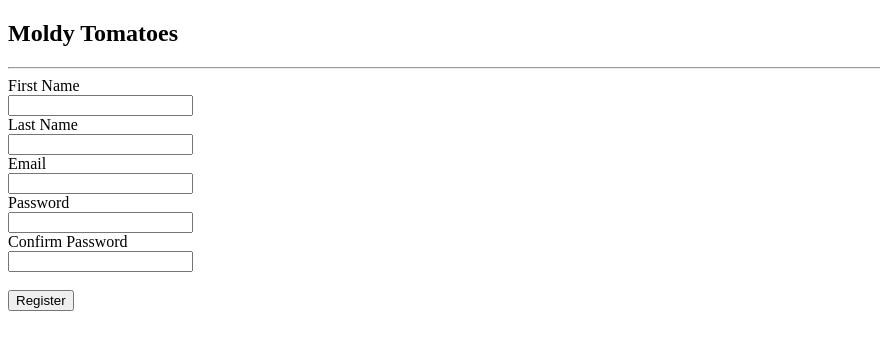
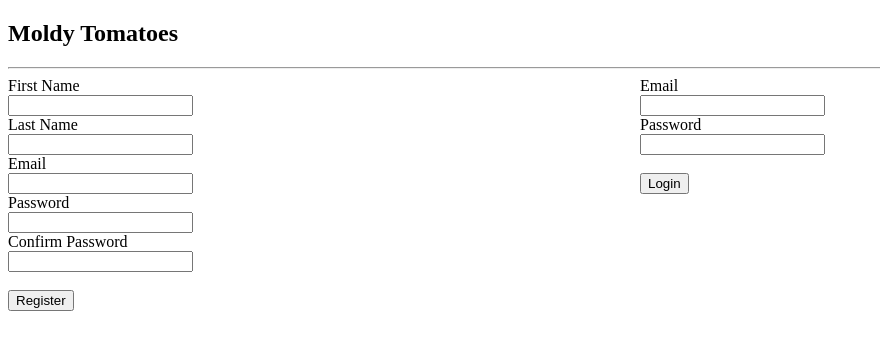
Before and after one commit to ricardovasquezpe/codingDojoTest, a React app in the folder frontend/: page / in a window 1280 px wide. Shown: the top 350 px of the page, without its empty margins (0-880 px from the left). Built offline with nearby package versions, Linux system fonts and the light colour scheme.

Commit message:
navigation history

```diff
--- a/frontend/src/App.tsx
+++ b/frontend/src/App.tsx
@@ -2,13 +2,14 @@ import React from 'react'
 import LoginPage from './core/login'
 import { MoviesPage } from './core/movies'
 import { ReviewsPage } from './core/reviews'
-import { BrowserRouter as Router, Switch, Route } from 'react-router-dom';
+import { Router, Switch, Route } from 'react-router-dom';
 import { Component } from 'react';
+import history from './utils/history';
 
 class App extends Component {
   render() {
       return (
-        <Router>
+        <Router history={history}>
         <div>
           <h2>Moldy Tomatoes</h2>
           <hr />
--- a/frontend/src/config/index.tsx
+++ b/frontend/src/config/index.tsx
@@ -1,5 +1,5 @@
 class Configuration {
-    BASE_URL = "http://localhost:4000";
+    BASE_URL = "http://3.16.226.102:4000";
     LOGIN = "/auth/login";
     REGISTER = "/auth/register";
 }
--- a/frontend/src/core/login/index.tsx
+++ b/frontend/src/core/login/index.tsx
@@ -1,8 +1,9 @@
 import React, { Component } from 'react'
 import './style.css'
-import { useHistory } from 'react-router-dom';
 import AuthService from '../../services/authService';
 import Validators from '../../utils/validators';
+import './style.css';
+import history from '../../utils/history';
 
 class LoginPage extends React.Component {
     authService: AuthService;
@@ -23,6 +24,8 @@ class LoginPage extends React.Component {
             email: "",
             password: "",
             confirmPassword: "",
+            emailLogin : "",
+            passwordLogin: ""
         };
     }
 
@@ -37,7 +40,7 @@ class LoginPage extends React.Component {
 
     render(){
         return (
-            <div>
+            <div className={"container"}>
                 <div>
                     <label>First Name</label>
                     <br/>
@@ -63,14 +66,46 @@ class LoginPage extends React.Component {
                     <br/>
                     <button type="button" onClick={() => this.register()}>Register</button>
                 </div>
+                <div>
+                <label>Email</label>
+                    <br/>
+                    <input type="email" name="emailLogin" onChange={this.handleInputChange} value={this.state.emailLogin}></input>
+                    <br/>
+                    <label>Password</label>
+                    <br/>
+                    <input type="password" name="passwordLogin" onChange={this.handleInputChange} value={this.state.passwordLogin}></input>
+                    <br/>
+                    <br/>
+                    <button type="button" onClick={() => this.login()}>Login</button>
+                </div>
             </div>
         )
     }
 
     login(){
-        this.authService.login("rica3r5g5d41o@test.com", "ricardo").then(response => {
-            console.log(response);
-        });
+        if(!this.validateLogin()){
+            alert("Please verify all input data in the login form");
+            return;
+        }
+
+        this.authService.login(this.state.emailLogin, this.state.passwordLogin).then(response => {
+            history.push('/movies');
+        }).catch(error => {
+            console.log(error);
+            alert("User Not Found");
+        });;
+    }
+
+    validateLogin():boolean{
+        if(this.state.emailLogin.length == 0 || this.state.passwordLogin.length == 0){
+            return false;
+        }
+
+        if(!this.validators.validateEmail(this.state.emailLogin)){
+            return false;
+        }
+
+        return true;
     }
 
     register(){
@@ -81,7 +116,9 @@ class LoginPage extends React.Component {
 
         this.authService.register(this.state.firstName, this.state.lastName, this.state.email, this.state.password).then(response => {
             console.log(response);
-        });
+        }).catch(error => {
+            alert("Not able to register the user");
+        });;;
     }
 
     validateRegister():boolean{
--- a/frontend/src/core/login/style.css
+++ b/frontend/src/core/login/style.css
@@ -0,0 +1,7 @@
+.container {
+    display: table;
+    width: 100%;
+}
+.container div {
+    display: table-cell;
+}
--- a/frontend/src/services/authService.tsx
+++ b/frontend/src/services/authService.tsx
@@ -20,13 +20,10 @@ class AuthService {
                 this.handleResponseError(response);
             }
             return response.json();
-        })
-        .catch(error => {
-            this.handleError(error);
         });
     }
 
-    async register(firstname:string, lastname:string, email:string, password:string) {
+    async register(firstName:string, lastName:string, email:string, password:string) {
         return fetch(this.config.BASE_URL + this.config.LOGIN, {
             method: "POST",
             mode: "cors",
@@ -34,8 +31,8 @@ class AuthService {
                 "Content-Type": "application/json"
             },
             body: JSON.stringify({
-                "firstname": firstname,
-                "lastname": lastname,
+                "firstname": firstName,
+                "lastname": lastName,
                 "email": email,
                 "password": password
             })
@@ -45,9 +42,6 @@ class AuthService {
             }
             return response.json();
         })
-        .catch(error => {
-            this.handleError(error);
-        });
     }
 
     handleError(error:any) {
--- /dev/null
+++ b/frontend/src/utils/history.tsx
@@ -0,0 +1,3 @@
+import { createBrowserHistory } from "history";
+
+export default createBrowserHistory();
```
